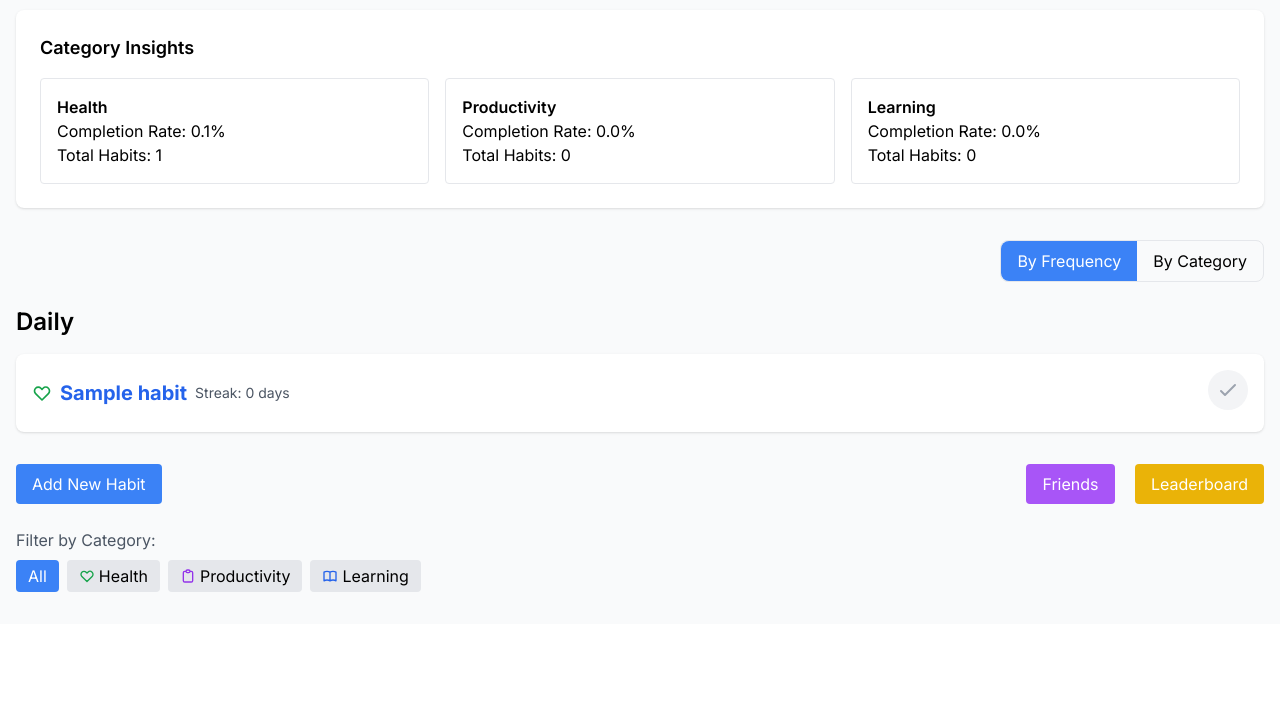
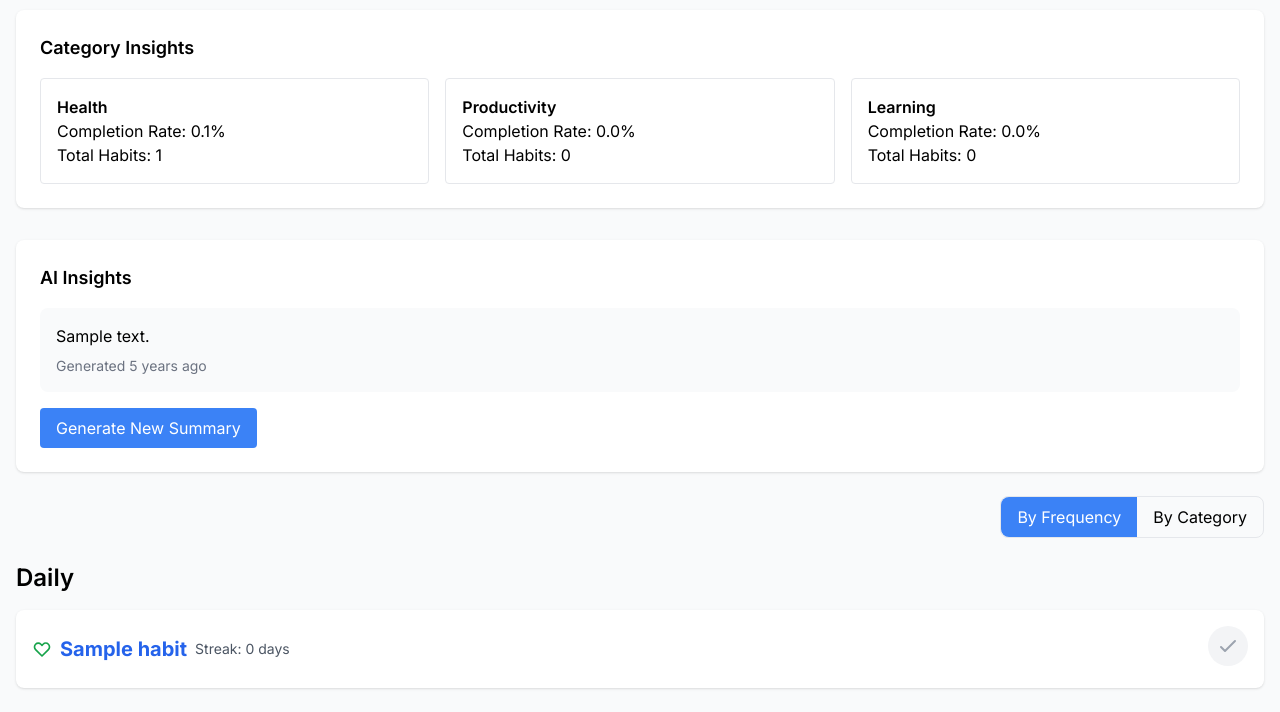
Before and after one commit to easachs/momentum, a Django app: a page that uses tracker/templates/tracker/habit_list.html in a window 1280 px wide. Shown: the part 656-1368 px from the top of the page. Before the commit the page ends 1248 px from the top, so only its background shows below. Run offline with Django 5.2, Linux system fonts and the light colour scheme; a user stored in the database is signed in; tables that the repository leaves empty hold one stand-in row (values such as "Sample post"); some libraries are stand-ins or nearby versions.

Commit message:
Feat: add ai habit summary generation

```diff
--- a/tracker/models.py
+++ b/tracker/models.py
@@ -4,6 +4,8 @@ from django.urls import reverse
 from django.contrib.auth import get_user_model
 from django.utils import timezone
 from datetime import timedelta
+from django.conf import settings
+from tracker.templatetags.markdown_filters import markdown_filter
 
 
 # Models in Django are similar to ActiveRecord models in Rails
@@ -180,3 +182,11 @@ class HabitCompletion(models.Model):
 
     def __str__(self):
         return f"{self.habit.name} completed on {self.completed_at}"
+
+class AIHabitSummary(models.Model):
+    user = models.ForeignKey(settings.AUTH_USER_MODEL, on_delete=models.CASCADE)
+    content = models.TextField()
+    created_at = models.DateTimeField(auto_now_add=True)
+
+    class Meta:
+        ordering = ['-created_at']
--- a/tracker/templates/tracker/habit_list.html
+++ b/tracker/templates/tracker/habit_list.html
@@ -1,5 +1,6 @@
 {% extends 'base.html' %}
 {% load math_filters %}
+{% load markdown_filters %}
 
 {% block content %}
 <div class="py-8">
@@ -140,6 +141,31 @@
                     {% endfor %}
                 </div>
             </div>
+        </div>
+
+        <!-- AI Insights Section -->
+        <div class="bg-white rounded-lg shadow p-6 mb-6">
+            <h2 class="text-lg font-semibold mb-4">AI Insights</h2>
+
+            <div id="ai-summary-container" class="bg-gray-50 rounded-lg p-4 mb-4">
+                {% if latest_summary %}
+                    <div class="prose max-w-none">
+                        {{ latest_summary.content|markdown }}
+                    </div>
+                    <p class="text-sm text-gray-500 mt-2">
+                        Generated {{ latest_summary.created_at|timesince }} ago
+                    </p>
+                {% else %}
+                    <p class="text-gray-600">No AI summary generated yet.</p>
+                {% endif %}
+            </div>
+
+            {% if user == viewed_user %}
+                <button id="generate-summary"
+                        class="bg-blue-500 text-white px-4 py-2 rounded hover:bg-blue-600 transition-colors">
+                    Generate New Summary
+                </button>
+            {% endif %}
         </div>
 
         <!-- View Toggle -->
@@ -391,4 +417,39 @@
         </div>
     {% endif %}
 </div>
+
+<!-- Add this script at the bottom of the file, before the endblock -->
+<script>
+document.getElementById('generate-summary')?.addEventListener('click', async function() {
+    this.disabled = true;
+    this.textContent = 'Generating...';
+
+    try {
+        const response = await fetch("{% url 'tracker:generate_ai_summary' %}", {
+            method: 'POST',
+            headers: {
+                'X-CSRFToken': '{{ csrf_token }}'
+            }
+        });
+
+        const data = await response.json();
+
+        const container = document.getElementById('ai-summary-container');
+        container.innerHTML = `
+            <div class="prose max-w-none">
+                ${data.content}
+            </div>
+            <p class="text-sm text-gray-500 mt-2">
+                Generated just now
+            </p>
+        `;
+    } catch (error) {
+        console.error("Error:", error);
+        alert('Error generating summary. Please try again.');
+    } finally {
+        this.disabled = false;
+        this.textContent = 'Generate New Summary';
+    }
+});
+</script>
 {% endblock %}
--- /dev/null
+++ b/tracker/templatetags/markdown_filters.py
@@ -0,0 +1,11 @@
+from django import template
+from django.utils.safestring import mark_safe
+import markdown
+
+register = template.Library()
+
+@register.filter(name='markdown')
+def markdown_filter(value):
+    if value:
+        return mark_safe(markdown.markdown(value))
+    return ''
--- a/tracker/urls.py
+++ b/tracker/urls.py
@@ -6,6 +6,7 @@ from .views import HabitListView
 app_name = "tracker"
 
 urlpatterns = [
+    path('generate-ai-summary/', views.generate_ai_summary, name='generate_ai_summary'),
     path('<str:username>/', views.HabitListView.as_view(), name='habit_list'),
     path('<str:username>/habit/<int:pk>/', views.HabitDetailView.as_view(), name='habit_detail'),
     path('habit/create/', views.HabitCreateView.as_view(), name='habit_create'),
--- a/tracker/views.py
+++ b/tracker/views.py
@@ -3,8 +3,8 @@ from django.views.generic import (CreateView, DeleteView, DetailView, ListView,
                                   UpdateView)
 from django.contrib.auth.mixins import LoginRequiredMixin
 from django.shortcuts import redirect, get_object_or_404
-from django.http import JsonResponse
-from django.views.decorators.http import require_POST
+from django.http import JsonResponse, HttpResponse
+from django.views.decorators.http import require_POST, require_http_methods
 from django.contrib.auth.decorators import login_required
 from datetime import datetime, timedelta
 from django.utils import timezone
@@ -14,8 +14,14 @@ from django.contrib import messages
 from social.models import Friendship
 from django.contrib.auth import get_user_model
 from django.urls import reverse
+from django.views.decorators.csrf import csrf_protect
+import logging
 
-from .models import Habit, HabitCompletion
+from .models import Habit, HabitCompletion, AIHabitSummary
+from .services.ai_service import AIHabitService
+from tracker.templatetags.markdown_filters import markdown_filter
+
+logger = logging.getLogger(__name__)
 
 
 class HabitListView(LoginRequiredMixin, ListView):
@@ -214,6 +220,12 @@ class HabitListView(LoginRequiredMixin, ListView):
         # Add category choices for filtering
         context['habit_categories'] = Habit.CATEGORY_CHOICES
 
+        # Add latest AI summary to context
+        if self.viewed_user == self.request.user:
+            context['latest_summary'] = AIHabitSummary.objects.filter(
+                user=self.request.user
+            ).first()
+
         return context
 
 
@@ -320,3 +332,36 @@ def root_redirect(request):
     if request.user.is_authenticated:
         return redirect('tracker:habit_list', username=request.user.username)
     return redirect('account_login')
+
+
+@login_required
+@csrf_protect
+@require_http_methods(["POST"])
+def generate_ai_summary(request):
+    try:
+        service = AIHabitService()
+        summary_content = service.generate_habit_summary(request.user)
+
+        if summary_content.startswith('Error:'):
+            return JsonResponse({
+                'error': summary_content
+            }, status=500)
+
+        summary = AIHabitSummary.objects.create(
+            user=request.user,
+            content=summary_content
+        )
+
+        # Render the markdown to HTML before sending
+        rendered_content = markdown_filter(summary_content)
+
+        return JsonResponse({
+            'content': rendered_content,  # This is now HTML
+            'raw_content': summary_content,  # Keep the raw markdown just in case
+            'created_at': summary.created_at.isoformat()
+        })
+    except Exception as e:
+        logger.error(f"Error in generate_ai_summary: {str(e)}")
+        return JsonResponse({
+            'error': 'An unexpected error occurred'
+        }, status=500)
```
Also changed, not shown: momentum/settings.py (+6 -6 lines), requirements.txt (+19 -7 lines), tracker/services/ai_service.py (added, +85 -0 lines), tracker/migrations/0003_aihabitsummary.py (added), tracker/templatetags/__init__.py (added).
